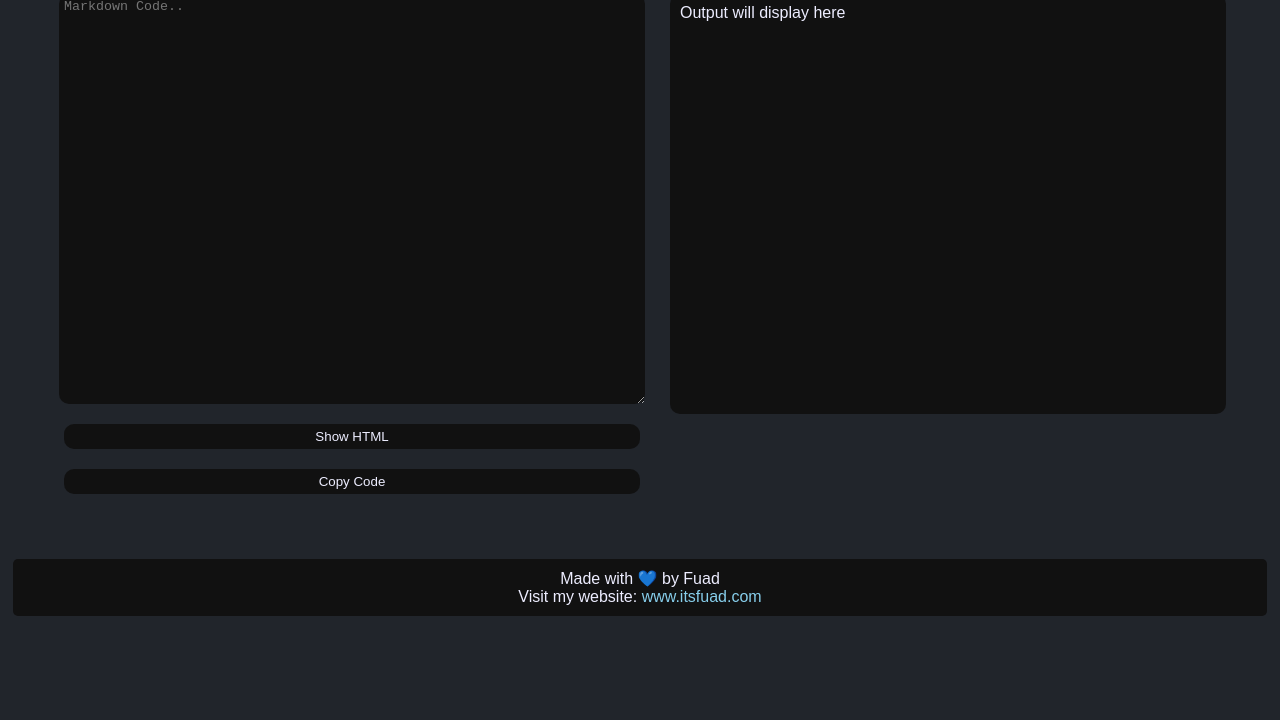
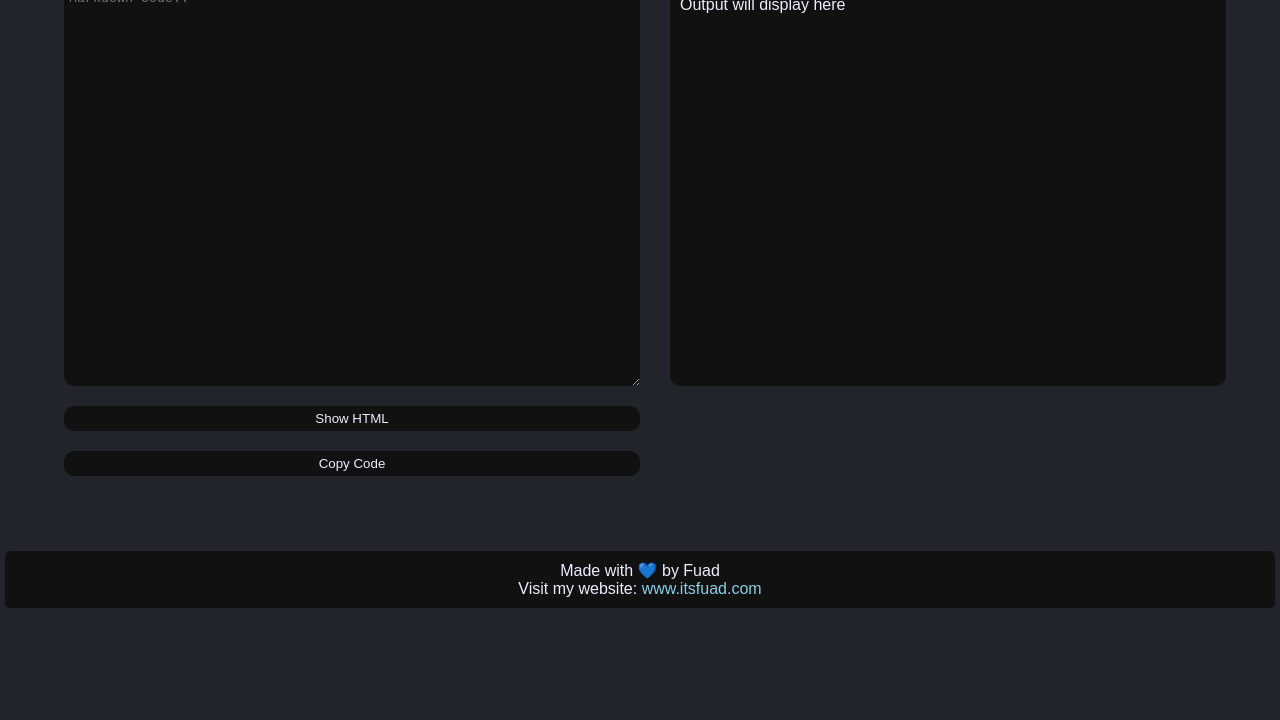
Before and after one commit to itsfuad/mdc, a plain HTML site: page index.html in a window 1280 px wide. Shown: the part 80-800 px from the top of the page. Drawn offline with Linux system fonts and the light colour scheme.

Commit message:
Update style.css

```diff
--- a/style.css
+++ b/style.css
@@ -1,9 +1,19 @@
+*{
+  padding: 0;
+  margin: 0;
+  box-sizing: border-box;
+}
+
 :root {
   --dark: #21252B;
   --light: #ffffff;
   --primary: var(--light);
   --text: black;
   --background: #dffaff;
+}
+
+table, th, td {
+    border: 1px solid;
 }
 
 #title {
```
